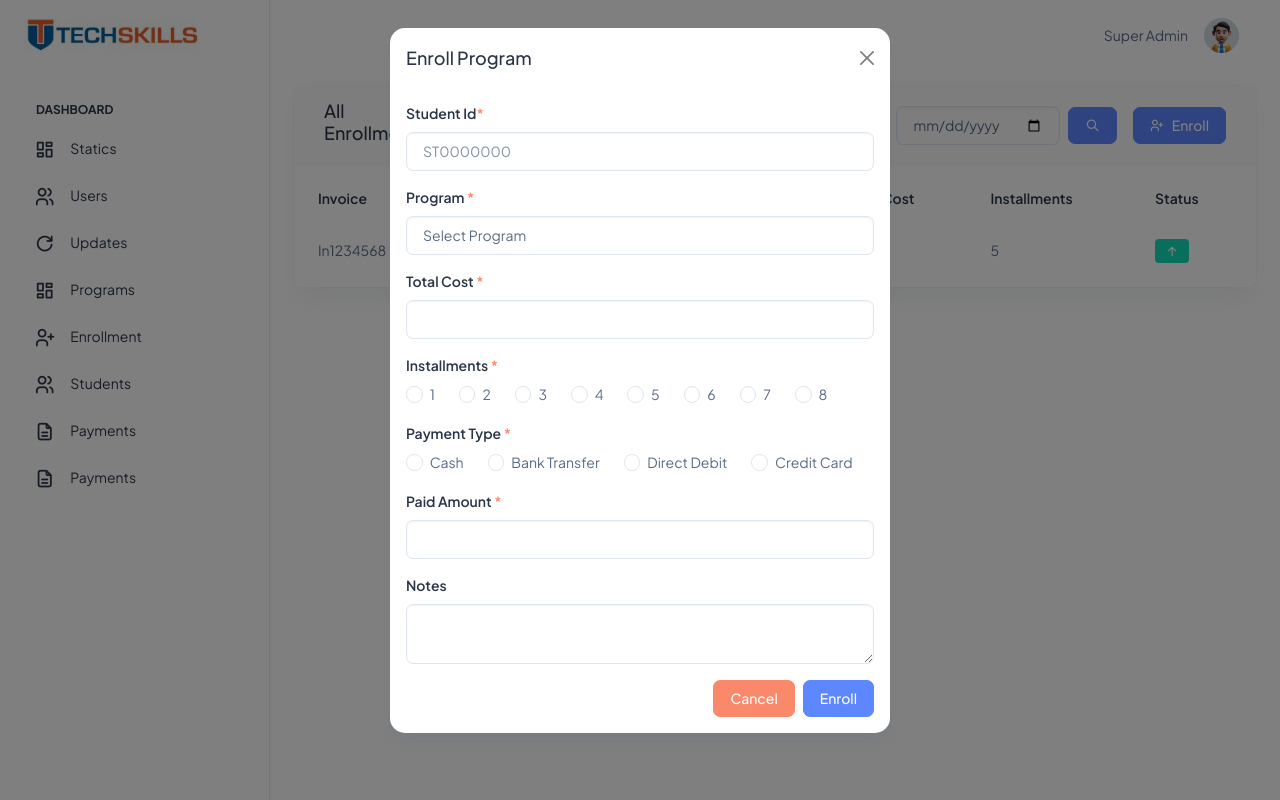
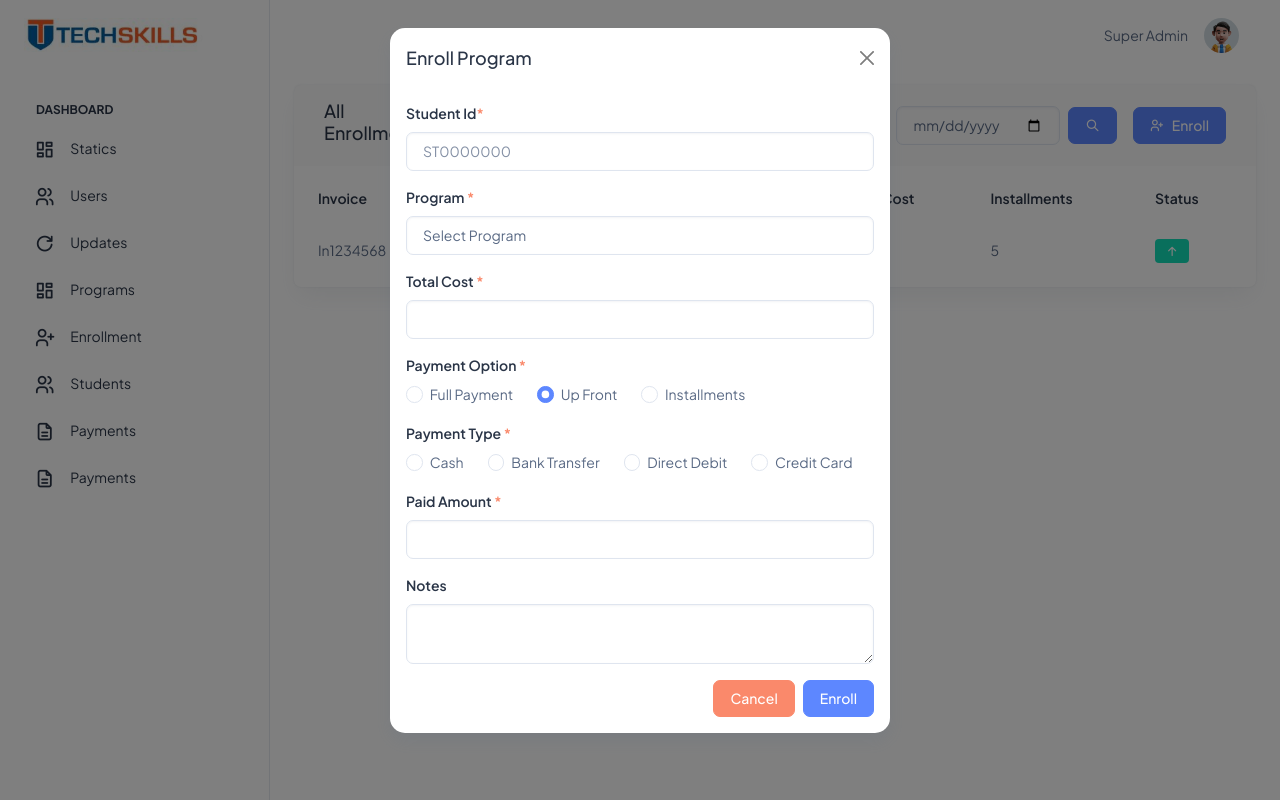
Before and after one commit to nurulanam/Student-Information-System, a Laravel app: template resources/views/enrollments.blade.php in a window 1280 px wide, after a click on "Enroll". Run offline with Laravel 10, Linux system fonts and the light colour scheme; the template is opened without the code that fills it, so the values that code supplies are empty; a user stored in the database is signed in; data comes from the database, SQL or seed files in the repository.

Commit message:
Feat: enrollment with payment.

```diff
--- a/app/Models/Enrollment.php
+++ b/app/Models/Enrollment.php
@@ -12,6 +12,7 @@ class Enrollment extends Model
         "student_id",
         "program_id",
         "total_cost",
+        "payment_mode",
         "total_installment",
         "installment_completed",
         "status",
--- a/app/Models/Payment.php
+++ b/app/Models/Payment.php
@@ -10,6 +10,8 @@ class Payment extends Model
     use HasFactory;
     protected $fillable = [
         "enrollment_id",
+        "is_installment",
+        "upfront_payment_amount",
         "installment_number",
         "amount_paid",
         "payment_type",
--- a/resources/views/enrollments.blade.php
+++ b/resources/views/enrollments.blade.php
@@ -73,24 +73,24 @@
                         <button type="button" class="btn-close" data-bs-dismiss="modal" aria-label="Close"></button>
                         </div>
                         <div class="modal-body">
-                            <form action="{{ route('programs.store') }}" method="post">
+                            <form action="{{ route('enrollments.store') }}" method="post">
                                 @csrf
                                 <div class="mb-3">
                                     <label for="studentId" class="form-label">Student Id<span class="text-danger">*</span></label>
-                                    <input type="text" name="std_id" class="form-control" value="{{ old('std_id') }}" id="studentId"  placeholder="ST0000000" required>
-                                    @error('std_id')
+                                    <input type="text" name="student_id" class="form-control" value="{{ old('student_id') }}" id="studentId"  placeholder="ST0000000" required>
+                                    @error('student_id')
                                         <p class="text-danger">{{  $message }}</p>
                                     @enderror
                                 </div>
                                 <div class="mb-3">
                                     <label for="programId" class="form-label">Program <span class="text-danger">*</span></label>
-                                    <select name="program" class="form-control" id="programId" required>
+                                    <select name="program_id" class="form-control" id="programId" required>
                                         <option value="" selected>Select Program</option>
                                         @foreach ($programs as $program )
                                             <option value="{{ $program->id }}" @if (old('program_id') === $program->id) @endif>{{ $program->name }}</option>
                                         @endforeach
                                     </select>
-                                    @error('program')
+                                    @error('program_id')
                                         <p class="text-danger">{{  $message }}</p>
                                     @enderror
                                 </div>
@@ -102,52 +102,75 @@
                                     @enderror
                                 </div>
                                 <div class="mb-3">
+                                    <label  class="form-label" for="paymentOption">Payment Option <span class="text-danger">*</span></label>
+                                    <div class="d-flex flex-wrap flex-md-nowrap align-items-center gap-2 gap-md-4">
+                                        <div class="form-check">
+                                            <input class="form-check-input" type="radio" name="payment_option" value="full" id="paymentOptionFull" checked required>
+                                            <label class="form-check-label" for="paymentOptionFull">
+                                                Full Payment
+                                            </label>
+                                        </div>
+                                        <div class="form-check">
+                                            <input class="form-check-input" type="radio" name="payment_option" value="upfront" id="paymentOptionUpFront" checked required>
+                                            <label class="form-check-label" for="paymentOptionUpFront">
+                                                Up Front
+                                            </label>
+                                        </div>
+                                        <div class="form-check">
+                                            <input class="form-check-input" type="radio" name="payment_option" value="installment" id="paymentOptionInstallment">
+                                            <label class="form-check-label" for="paymentOptionInstallment">
+                                                Installments
+                                            </label>
+                                        </div>
+                                    </div>
+                                </div>
+                                <div class="mb-3" id="installmentDetails">
                                     <label for="totalInstallment" class="form-label">Installments <span class="text-danger">*</span></label>
                                     <div class="d-flex flex-wrap flex-md-nowrap align-items-center gap-2 gap-md-4">
                                         <div class="form-check">
-                                            <input class="form-check-input" type="radio" name="total_installment" value="1" id="totalInstallment1">
+                                            <input class="form-check-input" type="radio" name="total_installment" value="1" id="totalInstallment1" data-full-payment-field>
                                             <label class="form-check-label" for="totalInstallment1">
                                              1
                                             </label>
                                         </div>
                                         <div class="form-check">
-                                            <input class="form-check-input" type="radio" name="total_installment" value="2" id="totalInstallment2">
+                                            <input class="form-check-input" type="radio" name="total_installment" value="2" id="totalInstallment2" data-full-payment-field>
                                             <label class="form-check-label" for="totalInstallment2">
                                              2
                                             </label>
                                         </div>
                                         <div class="form-check">
-                                            <input class="form-check-input" type="radio" name="total_installment" value="3" id="totalInstallment3">
+                                            <input class="form-check-input" type="radio" name="total_installment" value="3" id="totalInstallment3" data-full-payment-field>
                                             <label class="form-check-label" for="totalInstallment3">
                                              3
                                             </label>
                                         </div>
                                         <div class="form-check">
-                                            <input class="form-check-input" type="radio" name="total_installment" value="4" id="totalInstallment4">
+                                            <input class="form-check-input" type="radio" name="total_installment" value="4" id="totalInstallment4" data-full-payment-field>
                                             <label class="form-check-label" for="totalInstallment4">
                                              4
                                             </label>
                                         </div>
                                         <div class="form-check">
-                                            <input class="form-check-input" type="radio" name="total_installment" value="5" id="totalInstallment5">
+                                            <input class="form-check-input" type="radio" name="total_installment" value="5" id="totalInstallment5" data-full-payment-field>
                                             <label class="form-check-label" for="totalInstallment5">
                                              5
                                             </label>
                                         </div>
                                         <div class="form-check">
-                                            <input class="form-check-input" type="radio" name="total_installment" value="6" id="totalInstallment6">
+                                            <input class="form-check-input" type="radio" name="total_installment" value="6" id="totalInstallment6" data-full-payment-field>
                                             <label class="form-check-label" for="totalInstallment6">
                                              6
                                             </label>
                                         </div>
                                         <div class="form-check">
-                                            <input class="form-check-input" type="radio" name="total_installment" value="7" id="totalInstallment7">
+                                            <input class="form-check-input" type="radio" name="total_installment" value="7" id="totalInstallment7" data-full-payment-field>
                                             <label class="form-check-label" for="totalInstallment7">
                                              7
                                             </label>
                                         </div>
                                         <div class="form-check">
-                                            <input class="form-check-input" type="radio" name="total_installment" value="8" id="totalInstallment8">
+                                            <input class="form-check-input" type="radio" name="total_installment" value="8" id="totalInstallment8" data-full-payment-field>
                                             <label class="form-check-label" for="totalInstallment8">
                                              8
                                             </label>
@@ -214,4 +237,65 @@
             </div>
         </div>
     </div>
+
+
 @endsection
+@section('extraJs')
+<script>
+    window.addEventListener('load', () => {
+        const paymentOptionRadios = document.querySelectorAll('input[name="payment_option"]');
+        let selectedOption = null;
+
+        for (const paymentOptionRadio of paymentOptionRadios) {
+            if (paymentOptionRadio.checked) {
+            selectedOption = paymentOptionRadio.value;
+            }
+
+            paymentOptionRadio.addEventListener('change', (event) => {
+                const paymentOptionValue = event.target.value;
+                console.log(paymentOptionValue);
+
+                if (paymentOptionValue === 'full' || paymentOptionValue == "upfront") {
+                    // Handle full payment option
+                    handleFullPayment();
+                } else if (paymentOptionValue === 'installment') {
+                    // Handle installment option
+                    handleInstallment();
+                }
+            });
+        }
+
+        if (selectedOption === 'full' || selectedOption === 'upfront') {
+            handleFullPayment();
+        } else if (selectedOption === 'installment') {
+            handleInstallment();
+        }
+        });
+
+    function handleFullPayment() {
+        // Disable installment details section
+        const installmentDetailsElement = document.getElementById('installmentDetails');
+        installmentDetailsElement.style.display = 'none';
+
+        // Enable full payment fields
+        const fullPaymentFields = document.querySelectorAll('[data-full-payment-field]');
+        for (const fullPaymentField of fullPaymentFields) {
+            fullPaymentField.disabled = true;
+        }
+    }
+
+    function handleInstallment() {
+        // Show installment details section
+        const installmentDetailsElement = document.getElementById('installmentDetails');
+        installmentDetailsElement.style.display = 'block'; // Change this line
+
+        // Disable full payment fields
+        const fullPaymentFields = document.querySelectorAll('[data-full-payment-field]');
+        for (const fullPaymentField of fullPaymentFields) {
+            fullPaymentField.disabled = false;
+        }
+    }
+
+
+</script>
+@endsection
--- a/resources/views/layouts/main.blade.php
+++ b/resources/views/layouts/main.blade.php
@@ -41,7 +41,7 @@
   <script src="../assets/libs/simplebar/dist/simplebar.js"></script>
   <script src="../assets/js/dashboard.js"></script>
 
-
+  @yield('extraJs')
 </body>
 
 </html>
--- a/routes/web.php
+++ b/routes/web.php
@@ -51,7 +51,9 @@ Route::prefix('/dashboard')->middleware(['auth'])->group(function (){
 
     Route::middleware(['auth', 'role:manager|finance|admin'])->group(function () {
         Route::get('/payments', [PaymentController::class, 'index'])->name('payments.index');
+
         Route::get('/enrollments', [EnrollmentController::class, 'index'])->name('enrollments.index');
+        Route::post('/enrollments/store', [EnrollmentController::class, 'store'])->name('enrollments.store');
     });
 
     Route::middleware(['auth', 'role:manager'])->group(function () {
```
Also changed, not shown: app/Http/Controllers/EnrollmentController.php (+77 -1 lines), database/migrations/2023_11_26_143440_create_enrollments_table.php, database/migrations/2023_11_26_151022_create_payments_table.php.
